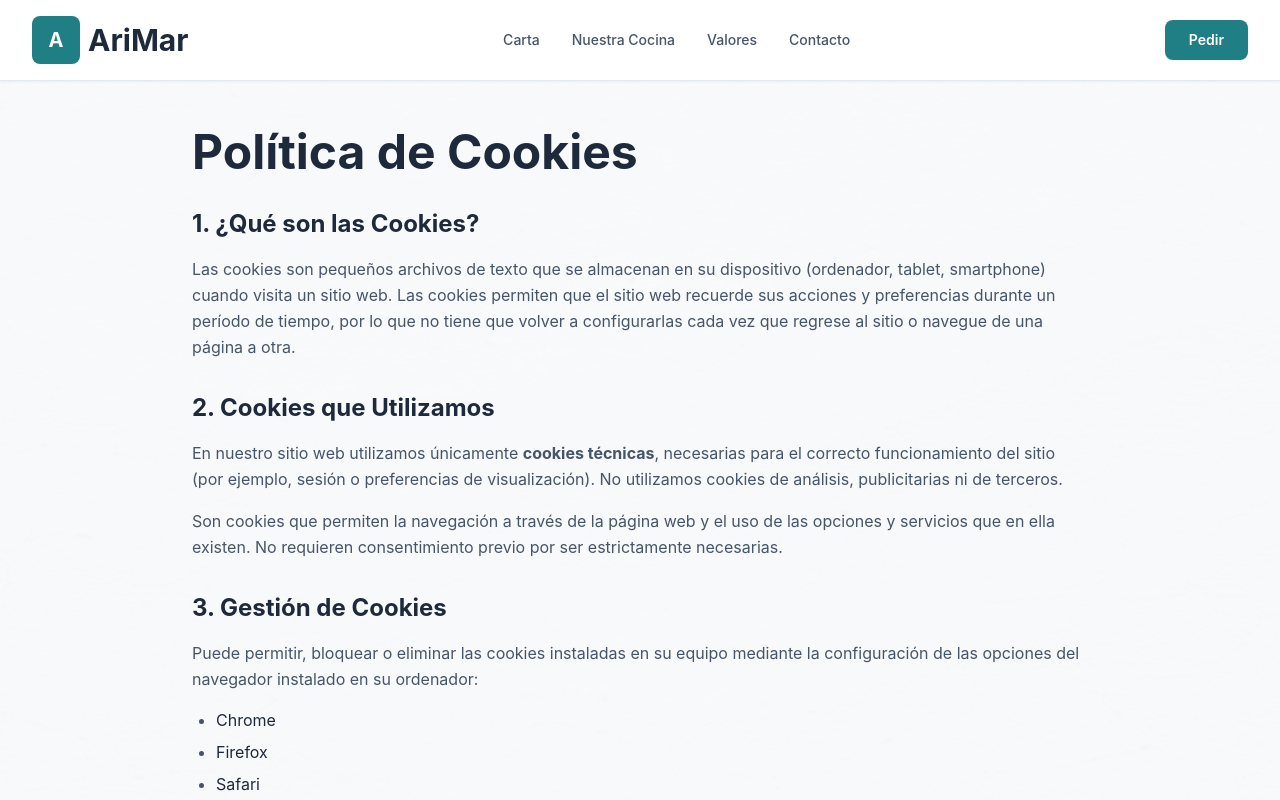
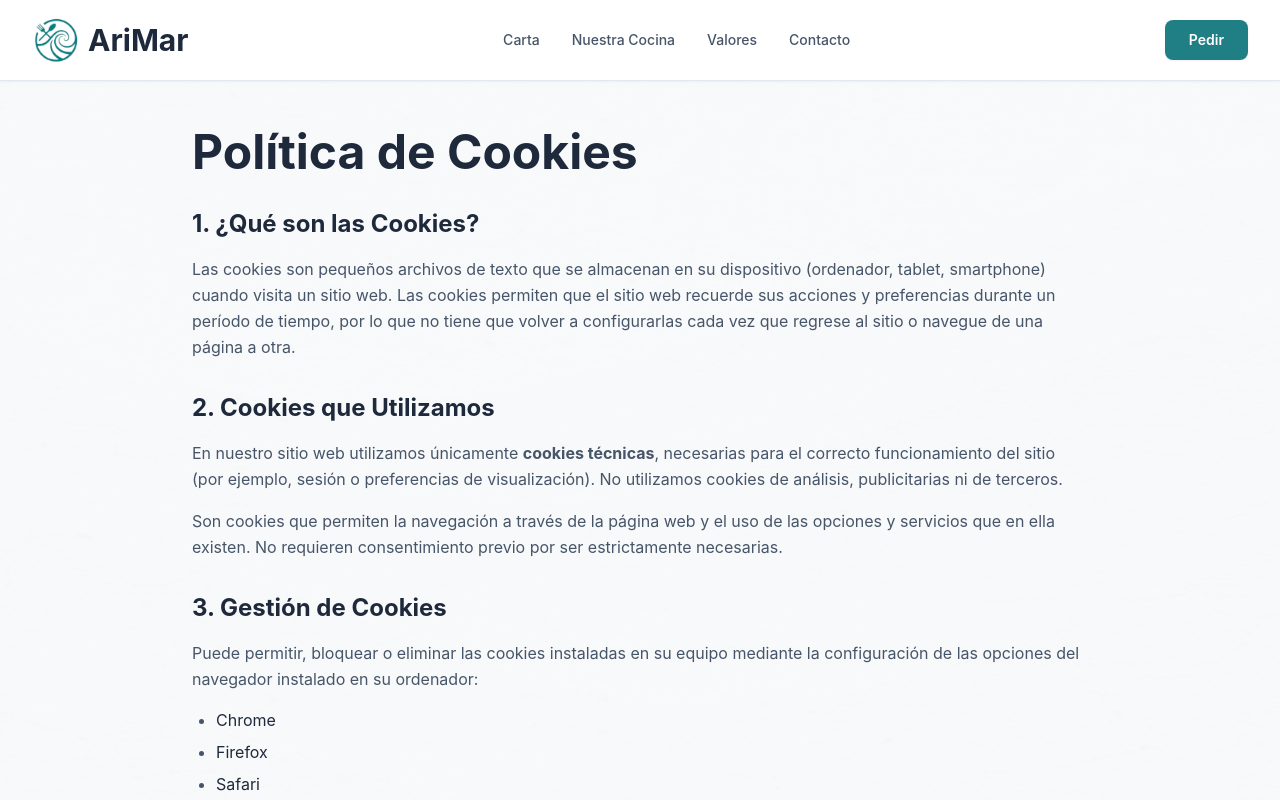
Before and after one commit to talaverilla85/ArimarWeb, a Next.js app: page /legal/cookies in a window 1280 px wide. Shown: the top 800 px of the page. Built offline with nearby package versions, Linux system fonts and the light colour scheme.

Commit message:
Update logo

```diff
--- a/components/Logo.tsx
+++ b/components/Logo.tsx
@@ -1,4 +1,5 @@
 import Link from 'next/link'
+import Image from 'next/image'
 
 interface LogoProps {
   className?: string
@@ -7,8 +8,14 @@ interface LogoProps {
 export default function Logo({ className = '' }: LogoProps) {
   return (
     <Link href="/" className={`flex items-center gap-2 ${className}`}>
-      <div className="w-10 h-10 md:w-12 md:h-12 bg-primary-500 rounded-lg flex items-center justify-center">
-        <span className="text-white font-bold text-lg md:text-xl">A</span>
+      <div className="w-10 h-10 md:w-12 md:h-12 rounded-lg overflow-hidden flex items-center justify-center bg-white">
+        <Image
+          src="/images/logo.jpg"
+          alt="Logo AriMar"
+          width={48}
+          height={48}
+          className="object-contain"
+        />
       </div>
       <span className="text-2xl md:text-3xl font-bold text-slate-800">AriMar</span>
     </Link>
```
Also changed, not shown: public/images/logo.jpg (added).
